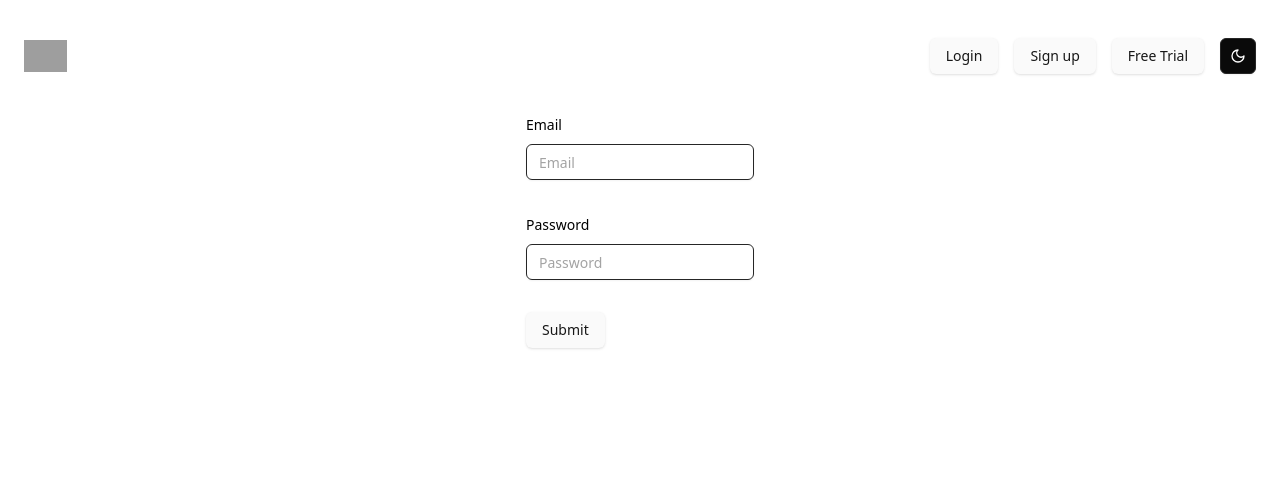
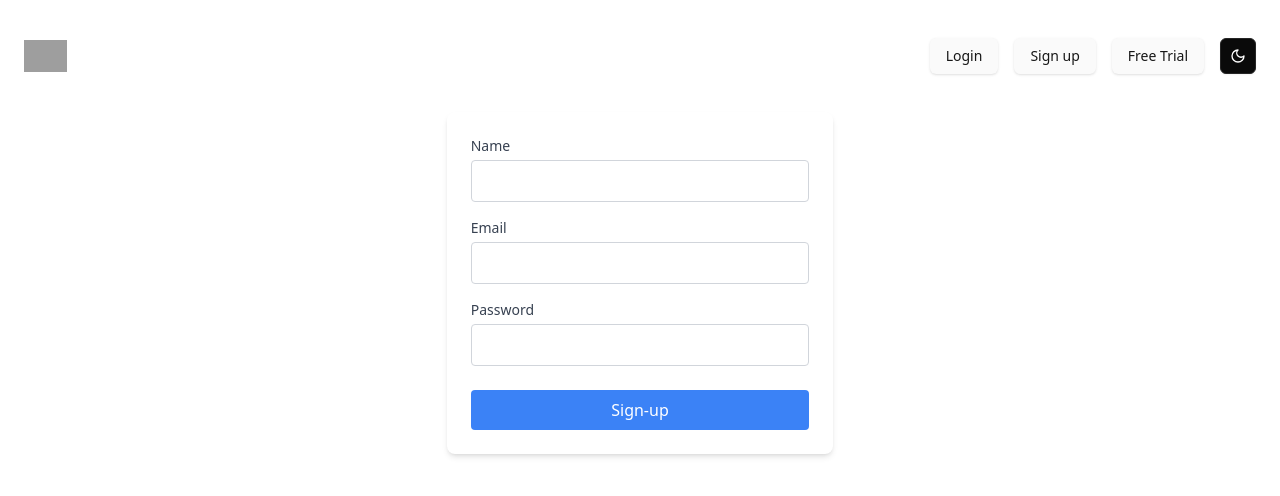
Before and after one commit to rajnishsingh1997/MegaProject, a React (Vite) app in the folder Front-End/: page / in a window 1280 px wide. Shown: the top 496 px of the page. Built offline with nearby package versions, Linux system fonts and the light colour scheme; grey boxes are pictures that could not be loaded.

Commit message:
fixed login and sign-up form

```diff
--- a/Front-End/src/App.tsx
+++ b/Front-End/src/App.tsx
@@ -11,7 +11,7 @@ function App() {
         <Navbar />
       </div>
       <div className="flex-1 flex items-center justify-center">
-        <Login/>
+        <Signup/>
       </div>
     </div>
   );
--- a/Front-End/src/pages/Sign-Up-Page/Signup.tsx
+++ b/Front-End/src/pages/Sign-Up-Page/Signup.tsx
@@ -1,5 +1,6 @@
 import React from "react";
-import { useForm, SubmitHandler } from "react-hook-form";
+import { useForm } from "react-hook-form";
+import { z } from "zod";
 
 interface IFormInput {
   name: string;
@@ -14,118 +15,76 @@ const Signup = () => {
     formState: { errors },
   } = useForm<IFormInput>();
 
-  const onSubmit: SubmitHandler<IFormInput> = ({ name, email, password }) => {
-    const payload = {
-      name,
-      email,
-      password,
-    };
+  const formSchema = z.object({
+    name: z.string().min(2).max(50),
+    email: z.string().min(2).max(50),
+    password: z.string().min(2).max(50),
+  });
 
-    console.log("my payload is", payload);
-  };
+  function submitForm(value:any) {
+    console.log(value)
+  }
 
   return (
-    <div className="flex items-center rounded-md justify-center dark:bg-gray-900">
-      <div className="w-full max-w-sm bg-white dark:bg-gray-800 p-6 rounded-lg shadow-md">
-        <div className="text-center mb-6">
-          <h1 className="text-2xl font-semibold text-gray-900 dark:text-white">
-            Create an account
-          </h1>
-          <p className="text-sm text-gray-500 dark:text-gray-400">
-            Enter your details below to create your account
-          </p>
-        </div>
-
-        <form onSubmit={handleSubmit(onSubmit)} className="space-y-4">
-          <div>
+    <div className="flex justify-center items-center">
+      <form
+        className="w-full max-w-md bg-white p-6 rounded-lg shadow-md"
+        onSubmit={handleSubmit(submitForm)}
+      >
         <label
           htmlFor="name"
-              className="block text-sm font-medium text-gray-700 dark:text-gray-300"
+          className="block text-sm font-medium text-gray-700 mb-1"
         >
           Name
         </label>
         <input
-              {...register("name", {
-                required: true,
-                minLength: 3,
-                maxLength: 100,
-              })}
           type="text"
-              placeholder="Your Name"
-              className="mt-1 block w-full px-3 py-2 border rounded-md shadow-sm focus:outline-none focus:ring-2 focus:ring-gray-400 dark:focus:ring-gray-600 focus:border-transparent dark:bg-gray-700 dark:text-gray-200"
+          {...register("name")}
+          className="w-full p-2 border border-gray-300 rounded focus:outline-none focus:ring-2 focus:ring-blue-500"
         />
-          </div>
+        {errors?.name && (
+          <p className="text-red-500 text-sm mt-1">Error: Name is required</p>
+        )}
 
-          <div>
         <label
           htmlFor="email"
-              className="block text-sm font-medium text-gray-700 dark:text-gray-300"
+          className="block text-sm font-medium text-gray-700 mt-4 mb-1"
         >
           Email
         </label>
         <input
-              {...register("email", {
-                required: true,
-                minLength: 5,
-                maxLength: 255,
-              })}
           type="email"
-              placeholder="name@example.com"
-              className="mt-1 block w-full px-3 py-2 border rounded-md shadow-sm focus:outline-none focus:ring-2 focus:ring-gray-400 dark:focus:ring-gray-600 focus:border-transparent dark:bg-gray-700 dark:text-gray-200"
+          {...register("email", { required: true })}
+          className="w-full p-2 border border-gray-300 rounded focus:outline-none focus:ring-2 focus:ring-blue-500"
         />
-          </div>
+        {errors?.email && (
+          <p className="text-red-500 text-sm mt-1">Error: Email is required</p>
+        )}
 
-          <div>
         <label
           htmlFor="password"
-              className="block text-sm font-medium text-gray-700 dark:text-gray-300"
+          className="block text-sm font-medium text-gray-700 mt-4 mb-1"
         >
           Password
         </label>
         <input
-              {...register("password", {
-                required: true,
-                minLength: 8,
-                maxLength: 100,
-              })}
           type="password"
-              placeholder="********"
-              className="mt-1 block w-full px-3 py-2 border rounded-md shadow-sm focus:outline-none focus:ring-2 focus:ring-gray-400 dark:focus:ring-gray-600 focus:border-transparent dark:bg-gray-700 dark:text-gray-200"
+          {...register("password")}
+          className="w-full p-2 border border-gray-300 rounded focus:outline-none focus:ring-2 focus:ring-blue-500"
         />
-          </div>
+        {errors?.password && (
+          <p className="text-red-500 text-sm mt-1">
+            Error: Password is required
+          </p>
+        )}
 
         <button
           type="submit"
-            className="w-full bg-gray-800 text-white px-4 py-2 rounded-md hover:bg-gray-700 dark:hover:bg-gray-600 focus:outline-none focus:ring-2 focus:ring-gray-400 dark:focus:ring-gray-600"
+          className="w-full bg-blue-500 text-white py-2 px-4 rounded mt-6 hover:bg-blue-600 focus:outline-none focus:ring-2 focus:ring-blue-300"
         >
-            Continue with email →
+          Sign-up
         </button>
       </form>
-
-        <div className="flex items-center my-4">
-          <div className="flex-grow border-t border-gray-300 dark:border-gray-600"></div>
-          <span className="mx-2 text-sm text-gray-500 dark:text-gray-400">
-            Or continue with
-          </span>
-          <div className="flex-grow border-t border-gray-300 dark:border-gray-600"></div>
-        </div>
-
-        <button className="w-full flex items-center justify-center text-sm font-medium text-gray-700 dark:text-gray-300 border border-gray-300 dark:border-gray-600 rounded-md px-4 py-2 hover:bg-gray-100 dark:hover:bg-gray-700 focus:outline-none focus:ring-2 focus:ring-gray-400 dark:focus:ring-gray-600">
-          Continue with Google
-        </button>
-
-        <p className="mt-4 text-center text-xs text-gray-500 dark:text-gray-400">
-          By clicking continue, you agree to our{" "}
-          <a href="#" className="text-gray-600 dark:text-gray-400 underline">
-            Terms of Service
-          </a>{" "}
-          and{" "}
-          <a href="#" className="text-gray-600 dark:text-gray-400 underline">
-            Privacy Policy
-          </a>
-          .
-        </p>
-      </div>
     </div>
   );
 };
```
Lines whose indentation alone changed are shown as unchanged.
